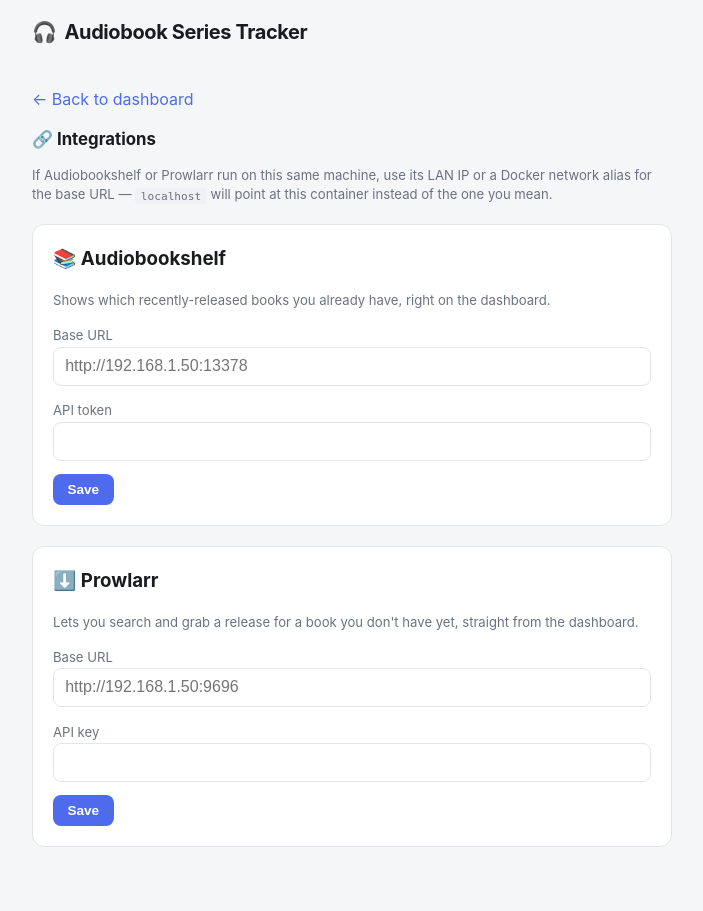
After one commit to doubleu88/audiobook-series-tracker, a FastAPI app: template app/templates/integrations.html in a window 1280 px wide. The commit adds this page. Shown: the whole page, without its empty margins (92-795 px from the left). Run offline with FastAPI, Linux system fonts and the light colour scheme; the template is opened without the code that fills it, so the values that code supplies are empty.

Commit message:
Add Audiobookshelf availability check and Prowlarr download integration
Per-user connections (Profile → Integrations): Audiobookshelf shows which
recently-released books are already in your library (rechecked every 6h),
Prowlarr adds a Download button for ones that aren't, searching your
configured indexers scoped to the audiobook category. Both optional, no
change to the dashboard if neither is connected.

Readarr was evaluated first for the download side but its metadata backend
(api.bookinfo.club, a Goodreads-API proxy) has permanently expired, so
lookups fail outright. Prowlarr direct is simpler anyway: no quality
profiles/root folders to configure, just search + grab.

```diff
--- a/app/main.py
+++ b/app/main.py
@@ -12,6 +12,7 @@ from icalendar import Calendar, Event
 from pydantic import BaseModel
 from starlette.middleware.sessions import SessionMiddleware
 
+from app.audiobookshelf import ABSClient, ABSError
 from app.auth import (
     get_current_user,
     get_optional_user,
@@ -21,9 +22,10 @@ from app.auth import (
     verify_password,
 )
 from app.db import get_session, init_db
-from app.models import PushSubscription, Series, Subscription, User
+from app.models import Book, PushSubscription, Series, Subscription, User, UserBookStatus
+from app.prowlarr import ProwlarrClient, ProwlarrError
 from app.push import get_vapid_public_key_b64
-from app.scheduler import refresh_series, start_scheduler
+from app.scheduler import check_availability_for_user, refresh_series, start_scheduler
 from app.scraper import SeriesPageError, fetch_series, find_best_match, search_series
 from app.timeutil import humanize_relative, shift_months
 
@@ -281,6 +283,133 @@ def regenerate_calendar_token(request: Request, user: User = Depends(get_current
     return RedirectResponse(request.headers.get("referer") or "/", status_code=303)
 
 
+def _integrations_context(request: Request, user: User, session, abs_error: str | None = None, prowlarr_error: str | None = None) -> dict:
+    db_user = session.get(User, user.id)
+    abs_libraries = []
+    if db_user.abs_base_url and db_user.abs_api_key and abs_error is None:
+        try:
+            abs_libraries = ABSClient(db_user.abs_base_url, db_user.abs_api_key).list_libraries()
+        except ABSError as exc:
+            abs_error = str(exc)
+
+    prowlarr_ok = None
+    if db_user.prowlarr_base_url and db_user.prowlarr_api_key and prowlarr_error is None:
+        try:
+            ProwlarrClient(db_user.prowlarr_base_url, db_user.prowlarr_api_key).test_connection()
+            prowlarr_ok = True
+        except ProwlarrError as exc:
+            prowlarr_error = str(exc)
+
+    return {
+        "request": request,
+        "user": db_user,
+        "abs_libraries": abs_libraries,
+        "abs_error": abs_error,
+        "prowlarr_error": prowlarr_error,
+        "prowlarr_ok": prowlarr_ok,
+    }
+
+
+@app.get("/account/integrations", response_class=HTMLResponse)
+def integrations_form(request: Request, user: User = Depends(get_current_user)):
+    session = get_session()
+    try:
+        context = _integrations_context(request, user, session)
+    finally:
+        session.close()
+    return templates.TemplateResponse("integrations.html", context)
+
+
+@app.post("/account/integrations/audiobookshelf")
+def save_audiobookshelf(
+    request: Request,
+    abs_base_url: str = Form(...),
+    abs_api_key: str = Form(...),
+    user: User = Depends(get_current_user),
+):
+    session = get_session()
+    try:
+        db_user = session.get(User, user.id)
+        db_user.abs_base_url = abs_base_url.strip().rstrip("/")
+        db_user.abs_api_key = abs_api_key.strip()
+        session.commit()
+        context = _integrations_context(request, user, session)
+    finally:
+        session.close()
+    return templates.TemplateResponse("integrations.html", context)
+
+
+@app.post("/account/integrations/audiobookshelf/library")
+def save_audiobookshelf_library(
+    request: Request,
+    background_tasks: BackgroundTasks,
+    abs_library_id: str = Form(...),
+    user: User = Depends(get_current_user),
+):
+    session = get_session()
+    try:
+        db_user = session.get(User, user.id)
+        db_user.abs_library_id = abs_library_id
+        session.commit()
+    finally:
+        session.close()
+    background_tasks.add_task(check_availability_for_user, user.id)
+    return RedirectResponse("/account/integrations", status_code=303)
+
+
+@app.post("/account/integrations/audiobookshelf/disconnect")
+def disconnect_audiobookshelf(user: User = Depends(get_current_user)):
+    session = get_session()
+    try:
+        db_user = session.get(User, user.id)
+        db_user.abs_base_url = None
+        db_user.abs_api_key = None
+        db_user.abs_library_id = None
+        session.query(UserBookStatus).filter_by(user_id=user.id).delete()
+        session.commit()
+    finally:
+        session.close()
+    return RedirectResponse("/account/integrations", status_code=303)
+
+
+@app.post("/account/integrations/prowlarr")
+def save_prowlarr(
+    request: Request,
+    prowlarr_base_url: str = Form(...),
+    prowlarr_api_key: str = Form(...),
+    user: User = Depends(get_current_user),
+):
+    session = get_session()
+    try:
+        db_user = session.get(User, user.id)
+        db_user.prowlarr_base_url = prowlarr_base_url.strip().rstrip("/")
+        db_user.prowlarr_api_key = prowlarr_api_key.strip()
+        session.commit()
+        context = _integrations_context(request, user, session)
+    finally:
+        session.close()
+    return templates.TemplateResponse("integrations.html", context)
+
+
+@app.post("/account/integrations/prowlarr/disconnect")
+def disconnect_prowlarr(user: User = Depends(get_current_user)):
+    session = get_session()
+    try:
+        db_user = session.get(User, user.id)
+        db_user.prowlarr_base_url = None
+        db_user.prowlarr_api_key = None
+        session.commit()
+    finally:
+        session.close()
+    return RedirectResponse("/account/integrations", status_code=303)
+
+
+@app.post("/account/library-status/refresh")
+def refresh_library_status(request: Request, user: User = Depends(get_current_user)):
+    check_availability_for_user(user.id)
+    return RedirectResponse(request.headers.get("referer") or "/", status_code=303)
+
+
 @app.get("/", response_class=HTMLResponse)
 def dashboard(
     request: Request,
@@ -350,6 +479,22 @@ def dashboard(
         recent_books.sort(key=lambda r: r["book"].release_date, reverse=True)
         upcoming_books.sort(key=lambda r: r["book"].release_date)
 
+        db_user = session.get(User, user.id)
+        abs_connected = bool(db_user.abs_base_url and db_user.abs_library_id)
+        prowlarr_connected = bool(db_user.prowlarr_base_url and db_user.prowlarr_api_key)
+        if abs_connected or prowlarr_connected:
+            statuses = {
+                s.book_id: s
+                for s in session.query(UserBookStatus)
+                .filter(
+                    UserBookStatus.user_id == user.id,
+                    UserBookStatus.book_id.in_([entry["book"].id for entry in recent_books]),
+                )
+                .all()
+            }
+            for entry in recent_books:
+                entry["status"] = statuses.get(entry["book"].id)
+
         return templates.TemplateResponse(
             "dashboard.html",
             {
@@ -360,6 +505,8 @@ def dashboard(
                 "upcoming_books": upcoming_books,
                 "recent_months": recent_months,
                 "upcoming_months": upcoming_months,
+                "abs_connected": abs_connected,
+                "prowlarr_connected": prowlarr_connected,
             },
         )
     finally:
@@ -584,6 +731,79 @@ def unsubscribe(series_id: int, user: User = Depends(get_current_user)):
     return RedirectResponse("/", status_code=303)
 
 
+def _require_subscription_for_book(session, user: User, book_id: int) -> Book | None:
+    """Returns the Book if the user is subscribed to its series, else None. Book has
+    no user_id of its own (it's a shared row across subscribers), so every book-scoped
+    action needs this same guard the series-scoped actions below already use."""
+    book = session.get(Book, book_id)
+    if book is None:
+        return None
+    if _require_subscription(session, user, book.series_id) is None:
+        return None
+    return book
+
+
+@app.get("/books/{book_id}/download", response_class=HTMLResponse)
+def download_book_form(request: Request, book_id: int, user: User = Depends(get_current_user)):
+    session = get_session()
+    try:
+        book = _require_subscription_for_book(session, user, book_id)
+        if book is None:
+            return RedirectResponse("/", status_code=303)
+
+        db_user = session.get(User, user.id)
+        if not (db_user.prowlarr_base_url and db_user.prowlarr_api_key):
+            return RedirectResponse("/account/integrations", status_code=303)
+
+        error = None
+        results = []
+        try:
+            results = ProwlarrClient(db_user.prowlarr_base_url, db_user.prowlarr_api_key).search(book.title)
+        except ProwlarrError as exc:
+            error = str(exc)
+
+        return templates.TemplateResponse(
+            "book_download.html",
+            {"request": request, "user": user, "book": book, "results": results, "error": error},
+        )
+    finally:
+        session.close()
+
+
+@app.post("/books/{book_id}/download/grab")
+def download_book_grab(
+    book_id: int,
+    guid: str = Form(...),
+    indexer_id: int = Form(...),
+    user: User = Depends(get_current_user),
+):
+    session = get_session()
+    try:
+        book = _require_subscription_for_book(session, user, book_id)
+        if book is None:
+            return RedirectResponse("/", status_code=303)
+
+        db_user = session.get(User, user.id)
+        if not (db_user.prowlarr_base_url and db_user.prowlarr_api_key):
+            return RedirectResponse("/account/integrations", status_code=303)
+
+        status = session.query(UserBookStatus).filter_by(user_id=user.id, book_id=book.id).first()
+        if status is None:
+            status = UserBookStatus(user_id=user.id, book_id=book.id)
+            session.add(status)
+
+        try:
+            ProwlarrClient(db_user.prowlarr_base_url, db_user.prowlarr_api_key).grab(guid, indexer_id)
+            status.requested_at = datetime.datetime.utcnow()
+            status.last_error = None
+        except ProwlarrError as exc:
+            status.last_error = str(exc)[:500]
+        session.commit()
+    finally:
+        session.close()
+    return RedirectResponse("/", status_code=303)
+
+
 @app.get("/admin/health", response_class=HTMLResponse)
 def admin_health(request: Request, admin: User = Depends(require_admin)):
     session = get_session()
--- a/app/templates/base.html
+++ b/app/templates/base.html
@@ -404,6 +404,7 @@
     .badge-ongoing { background: var(--success-bg); color: var(--success-text); }
     .badge-date { background: var(--accent-soft); color: var(--accent-strong); }
     .badge-unknown { background: var(--warning-bg); color: var(--warning-text); }
+    .badge-library { background: var(--success-bg); color: var(--success-text); }
 
     form.inline { display: inline; }
     .row-actions { display: flex; gap: 0.6rem; flex-wrap: nowrap; white-space: nowrap; }
@@ -471,6 +472,7 @@
       transition: background 0.15s ease, transform 0.1s ease;
     }
     .btn:hover { background: var(--accent-strong); text-decoration: none; transform: translateY(-1px); }
+    .btn.btn-sm { padding: 0.3rem 0.6rem; font-size: 0.72rem; }
     :root[data-theme="light"] .btn { color: #ffffff; }
     @media (prefers-color-scheme: light) { .btn { color: #ffffff; } }
     :root[data-theme="dark"] .btn { color: #0b0d10; }
@@ -533,6 +535,7 @@
           <div class="menu-divider"></div>
           <a class="menu-item" href="/account/password">🔑 Change password</a>
           <a class="menu-item" href="/account/export.csv">📊 Export my series</a>
+          <a class="menu-item" href="/account/integrations">🔗 Integrations</a>
           {% if user.is_admin %}
           <div class="menu-divider"></div>
           <a class="menu-item" href="/admin/users">🛠️ Manage users</a>
--- /dev/null
+++ b/app/templates/integrations.html
@@ -0,0 +1,75 @@
+{% extends "base.html" %}
+{% block content %}
+<section class="block" style="margin-top: 1.5rem; max-width: 640px;">
+  <p><a href="/">&larr; Back to dashboard</a></p>
+  <div class="section-head">
+    <h2>🔗 Integrations</h2>
+  </div>
+  <p class="meta-muted">
+    If Audiobookshelf or Prowlarr run on this same machine, use its LAN IP or a Docker network alias for the base
+    URL &mdash; <code>localhost</code> will point at this container instead of the one you mean.
+  </p>
+
+  <div class="series-table-wrap" style="padding: 1.25rem; margin-top: 1.25rem;">
+    <h3 style="margin-top:0;">📚 Audiobookshelf</h3>
+    <p class="meta-muted">Shows which recently-released books you already have, right on the dashboard.</p>
+    {% if abs_error %}<p class="error">{{ abs_error }}</p>{% endif %}
+    <form method="post" action="/account/integrations/audiobookshelf">
+      <div class="field" style="margin-bottom: 0.8rem;">
+        <label class="meta-muted" for="abs_base_url">Base URL</label>
+        <input type="text" id="abs_base_url" name="abs_base_url" placeholder="http://192.168.1.50:13378"
+               value="{{ user.abs_base_url or '' }}" required>
+      </div>
+      <div class="field" style="margin-bottom: 0.8rem;">
+        <label class="meta-muted" for="abs_api_key">API token</label>
+        <input type="text" id="abs_api_key" name="abs_api_key" value="{{ user.abs_api_key or '' }}" required>
+      </div>
+      <button class="btn" type="submit">Save</button>
+    </form>
+
+    {% if abs_libraries %}
+    <form method="post" action="/account/integrations/audiobookshelf/library" style="margin-top: 1rem;">
+      <div class="field" style="margin-bottom: 0.8rem;">
+        <label class="meta-muted" for="abs_library_id">Library to check against</label>
+        <select id="abs_library_id" name="abs_library_id" style="width:100%; padding:0.55rem; border-radius: var(--radius-sm); border:1px solid var(--border); background:var(--surface); color:var(--text);">
+          {% for lib in abs_libraries %}
+          <option value="{{ lib.id }}" {% if lib.id == user.abs_library_id %}selected{% endif %}>{{ lib.name }}</option>
+          {% endfor %}
+        </select>
+      </div>
+      <button class="btn" type="submit">Save library</button>
+    </form>
+    {% endif %}
+
+    {% if user.abs_base_url %}
+    <form method="post" action="/account/integrations/audiobookshelf/disconnect" style="margin-top: 0.8rem;">
+      <button class="link" type="submit">Disconnect Audiobookshelf</button>
+    </form>
+    {% endif %}
+  </div>
+
+  <div class="series-table-wrap" style="padding: 1.25rem; margin-top: 1.25rem;">
+    <h3 style="margin-top:0;">⬇️ Prowlarr</h3>
+    <p class="meta-muted">Lets you search and grab a release for a book you don't have yet, straight from the dashboard.</p>
+    {% if prowlarr_error %}<p class="error">{{ prowlarr_error }}</p>{% endif %}
+    {% if prowlarr_ok %}<p class="success-msg">Connected.</p>{% endif %}
+    <form method="post" action="/account/integrations/prowlarr">
+      <div class="field" style="margin-bottom: 0.8rem;">
+        <label class="meta-muted" for="prowlarr_base_url">Base URL</label>
+        <input type="text" id="prowlarr_base_url" name="prowlarr_base_url" placeholder="http://192.168.1.50:9696"
+               value="{{ user.prowlarr_base_url or '' }}" required>
+      </div>
+      <div class="field" style="margin-bottom: 0.8rem;">
+        <label class="meta-muted" for="prowlarr_api_key">API key</label>
+        <input type="text" id="prowlarr_api_key" name="prowlarr_api_key" value="{{ user.prowlarr_api_key or '' }}" required>
+      </div>
+      <button class="btn" type="submit">Save</button>
+    </form>
+    {% if user.prowlarr_base_url %}
+    <form method="post" action="/account/integrations/prowlarr/disconnect" style="margin-top: 0.8rem;">
+      <button class="link" type="submit">Disconnect Prowlarr</button>
+    </form>
+    {% endif %}
+  </div>
+</section>
+{% endblock %}
--- a/requirements.txt
+++ b/requirements.txt
@@ -9,3 +9,4 @@ bcrypt==4.2.0
 itsdangerous==2.2.0
 pywebpush==2.3.0
 icalendar==6.1.0
+httpx==0.27.2
```
Also changed, not shown: app/audiobookshelf.py (added, +72 -0 lines), app/db.py (+10 -0 lines), app/models.py (+27 -0 lines), app/prowlarr.py (added, +81 -0 lines), app/scheduler.py (+60 -1 lines), app/templates/book_download.html (added, +48 -0 lines), app/templates/dashboard.html (+9 -0 lines), CHANGELOG.md.
